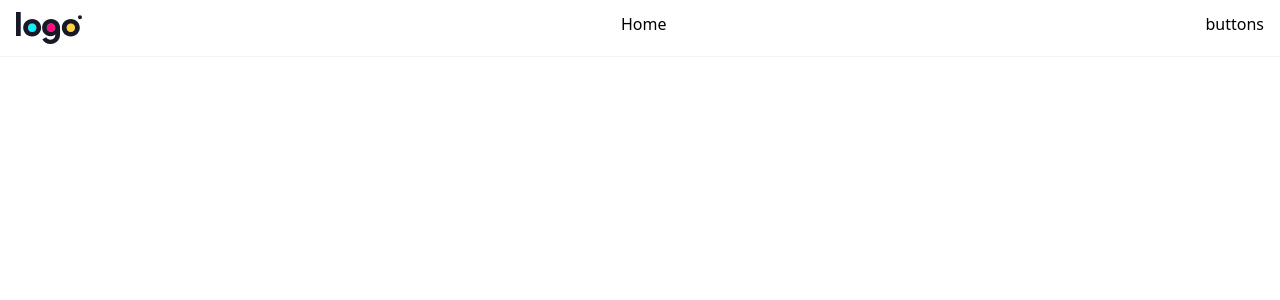
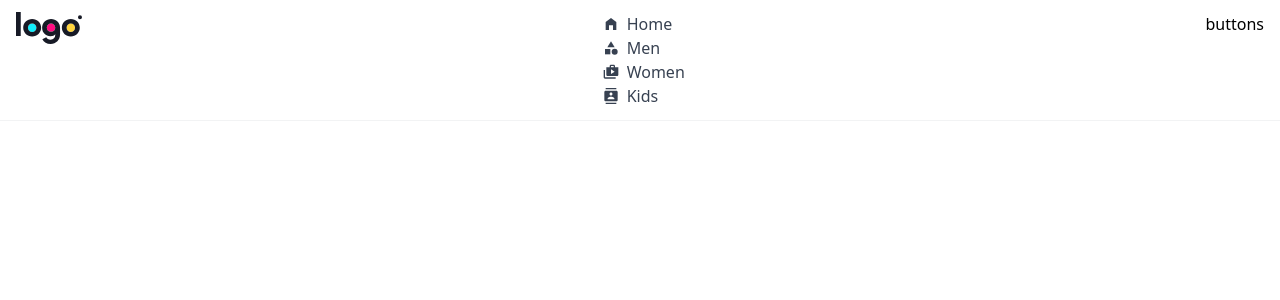
Before and after one commit to rafiashehnil/E-commerce-Site, a React (Vite) app: page /men in a window 1280 px wide. Before the commit this address had no page. Shown: the top 300 px of the page. Built offline with nearby package versions, Linux system fonts and the light colour scheme.

Commit message:
Navbar Created

```diff
--- a/package.json
+++ b/package.json
@@ -12,6 +12,7 @@
   "dependencies": {
     "react": "^18.3.1",
     "react-dom": "^18.3.1",
+    "react-icons": "^5.2.1",
     "react-router-dom": "^6.25.1"
   },
   "devDependencies": {
--- a/src/App.jsx
+++ b/src/App.jsx
@@ -2,13 +2,23 @@ import React from 'react';
 import { BrowserRouter, Routes, Route } from 'react-router-dom';
 import Header from './components/Header';
 import Home from './pages/Home';
+import Category from './pages/Category';
+import Cart from './pages/Cart';
+import Login from './pages/Login';
+import Product from './pages/Product';
 export default function App() {
   return (
     <main className="bg-gray text-black">
       <BrowserRouter>
         <Header />
         <Routes>
-          <Route path="/" element={<Home />} />
+        <Route path="/" element={<Home />} />
+          <Route path="/men" element={<Category />} />
+          <Route path="/women" element={<Category />} />
+          <Route path="/kids" element={<Category />} />
+          <Route path="/product/:productId" element={<Product />} />
+          <Route path="/cart" element={<Cart />} />
+          <Route path="/login" element={<Login />} />
         </Routes>
       </BrowserRouter>
     </main>
--- a/src/components/Navbar.jsx
+++ b/src/components/Navbar.jsx
@@ -1,14 +1,17 @@
-import React from 'react'
+import React from 'react';
 import { NavLink } from 'react-router-dom';
+import { MdCategory, MdContacts, MdHomeFilled, MdShop2 } from 'react-icons/md';
 
-const Navbar = () => {
+const Navbar = ({ containerStyles }) => {
   return (
-    <nav className={'${containerStyles}'}>
-      <NavLink> <div>Home</div></NavLink>
-
+    <nav className={containerStyles}>
+      <NavLink to="/" className="text-gray-700 hover:text-gray-900"><div className="flex items-center gap-2"><MdHomeFilled />Home </div></NavLink>
+      <NavLink to="/men" className="text-gray-700 hover:text-gray-900"><div className="flex items-center gap-2"><MdCategory />Men </div></NavLink>
+      <NavLink to="/women" className="text-gray-700 hover:text-gray-900"><div className="flex items-center gap-2"><MdShop2 />Women </div></NavLink>
+      <NavLink to="/kids" className="text-gray-700 hover:text-gray-900"><div className="flex items-center gap-2"><MdContacts />Kids </div></NavLink>
 
     </nav>
-  )
-}
+  );
+};
 
-export default Navbar
+export default Navbar;
--- /dev/null
+++ b/src/pages/Cart.jsx
@@ -0,0 +1,11 @@
+import React from 'react'
+
+const Cart = () => {
+  return (
+    <div>
+
+    </div>
+  )
+}
+
+export default Cart
--- /dev/null
+++ b/src/pages/Category.jsx
@@ -0,0 +1,11 @@
+import React from 'react'
+
+const Category = () => {
+  return (
+    <div>
+      Cat
+    </div>
+  )
+}
+
+export default Category
--- /dev/null
+++ b/src/pages/Login.jsx
@@ -0,0 +1,11 @@
+import React from 'react'
+
+const Login = () => {
+  return (
+    <div>
+
+    </div>
+  )
+}
+
+export default Login
--- /dev/null
+++ b/src/pages/Product.jsx
@@ -0,0 +1,11 @@
+import React from 'react'
+
+const Product = () => {
+  return (
+    <div>
+
+    </div>
+  )
+}
+
+export default Product
```
Also changed, not shown: 1 other file (tests, documents, lock files or other folders).
